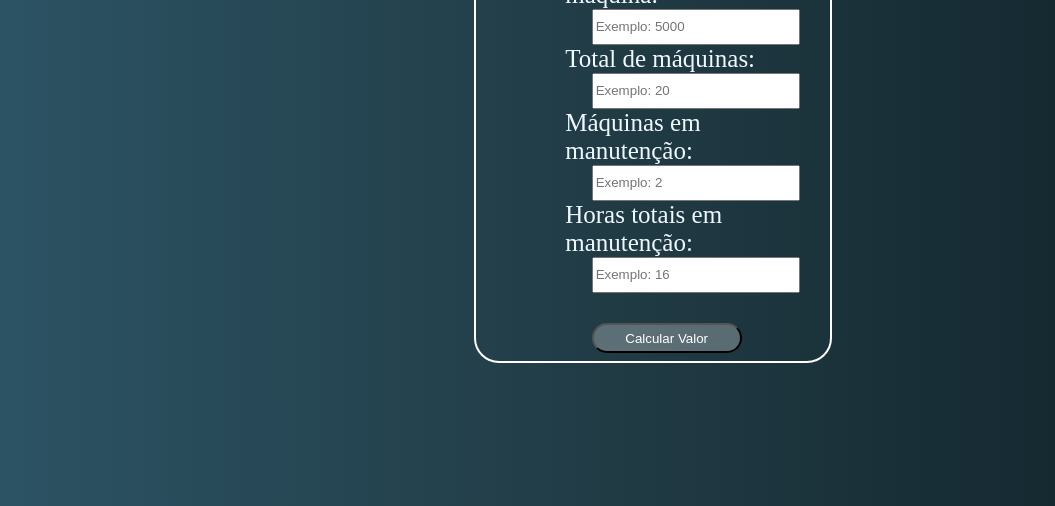
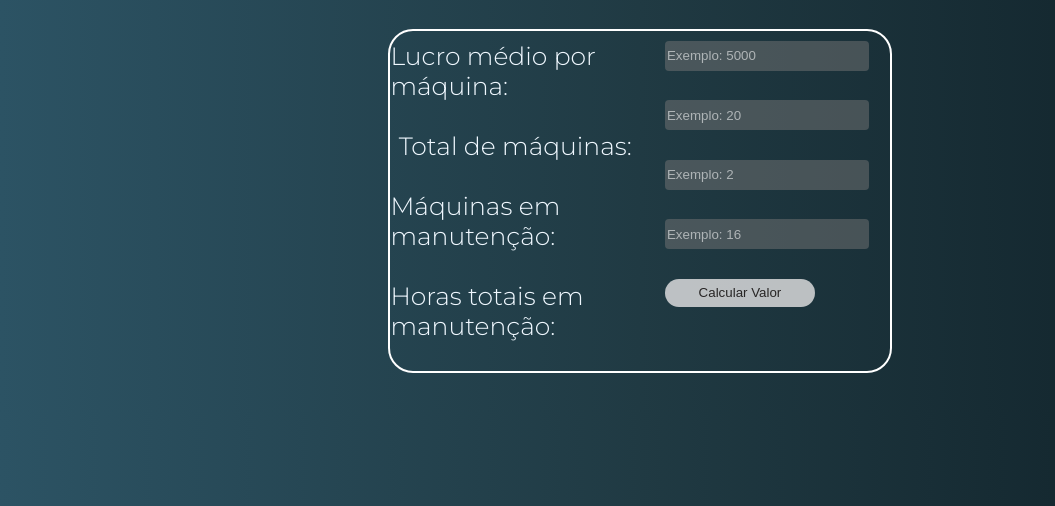
Before and after one commit to MatheusPatricio013/Projeto-grupo-6, a plain HTML site: page index.html in a window 1280 px wide. Shown: the part 294-800 px from the top of the page, without its empty margins (0-1055 px from the left). Drawn offline with Linux system fonts and the light colour scheme.

Commit message:
CSS e Script adicionados. Falta melhorar os spans errors

```diff
--- a/index.html
+++ b/index.html
@@ -7,12 +7,16 @@
     <meta name="viewport" content="width=device-width, initial-scale=1.0">
     <title>Simulador Financeiro</title>
     <link rel="stylesheet" href="style.css">
+    <link href="https://fonts.googleapis.com/css2?family=Montserrat:wght@300&display=swap" rel="stylesheet">
 </head>
 
 <body>
-    <img id='logo' src="logoblack.png">
+    <div class="img">
+        <img id='logo' src="https://i.ibb.co/xhnWLXq/logo-systemp.png">
+    </div>
+    <div class="header">
         <h1>Calculadora Financeira</h1>
-
+    </div>
     <!-- <p> Este programa tem a finalidade de informar o usuário sobre a perda de lucro em casos de falhas
         nas máquinas somado à quantia gasta com reparos. Os dados solicitados são o lucro por hora de
         trabalho da máquina, a quantidade de máquinas presentes na indústria, quantas delas estão sem
@@ -25,21 +29,37 @@
 
             A class input_from é padrao nos inputs do form para a manipulação css
         -->
+    <div class="caixa">
         <div id="formulario">
             <form class="box_form">
-        <label for="input_lucro_medio_maquina" class="label_form" > Lucro médio por máquina:</label><br>
-        <input class="input_form" id="input_lucro_medio_maquina" placeholder="Exemplo: 5000"><br>
+                <div class="div_label">
+                    <label for="input_lucro_medio_maquina" class="label_form"> Lucro médio por máquina:</label><br>
                     <label for="input_total_maquinas" class="label_form">Total de máquinas:</label><br>
-        <input class="input_form"id="input_total_maquinas" placeholder="Exemplo: 20"><br>
                     <label for="input_maquinas_off" class="label_form">Máquinas em manutenção:</label><br>
-        <input class="input_form"id="input_maquinas_off" placeholder="Exemplo: 2"><br>
                     <label for="input_horas_off" class="label_form">Horas totais em manutenção:</label><br>
-        <input class="input_form"id="input_horas_off" placeholder="Exemplo: 16"><br><br>
-        <input class="input_submit" type="button" onclick="calcula_perda()" value="Calcular Valor"></input>
+                </div>
+                <div class="div_inputs">
+                    <span id="error_lucro_medio"></span>
+                    <input  class="input_form" id="input_lucro_medio_maquina" placeholder="Exemplo: 5000">
+                    <br>
+                    <span id="error_total_maq"></span>
+                    <input  class="input_form" id="input_total_maquinas" placeholder="Exemplo: 20">
+                    <br>
+                    <span id="error_maq_off"></span>
+                    <input  class="input_form" id="input_maquinas_off" placeholder="Exemplo: 2">
+                    <br>
+                    <span id="error_hr_off"></span>
+                    <input  class="input_form" id="input_horas_off" placeholder="Exemplo: 16">
+                    <br>
+                    <input  class="input_submit" type="button" onclick="calcula_perda()" value="Calcular Valor"></input>
+                </div>
             </form>
+        </div>
+    </div>
     </div>
     <div id="mensagem"></div>
 
 </body>
 <script src="script.js"></script>
+
 </html>
--- a/script.js
+++ b/script.js
@@ -8,28 +8,53 @@ function calcula_perda() {
     var perda_total = lucro_medio_maquina * maquinas_off * horas_off;
 
     var porcentagem_perda = (perda_total * 100) / lucro_total;
+    const errorMsg = document.querySelector('.input_form').style.boxShadow = "0 0 3px  #CC0000";
+    const validMsg= document.querySelector('.input_form').style.boxShadow = "0 0 3px green";
 
    if (maquinas_off > total_maquinas ){
-       return mensagem.innerHTML='Digite um total de máquinas válido'
+      mensagem.innerHTML='Digite um total de máquinas válido'
    }
 
     if(lucro_medio_maquina == ''){
-        return mensagem.innerHTML='Digite o lucro médio'
-        input_lucro_medio_maquina.style.borderColor = 'red'
-    }
-    else if(total_maquinas == ''){
-        return mensagem.innerHTML='Digite o total de máquinas'
-        input_total_maquinas.style.borderColor = 'red'
-    }
-    else if (maquinas_off == ''){
-        return mensagem.innerHTML='Digite o total de máquinas em manutenção'
-        input_maquinas_off.style.borderColor = 'red'
-    }
-    else if(horas_off == ''){
-        return mensagem.innerHTML = 'Digite as horas em manutenção'
-        input_horas_off.style.borderColor='red'
+        error_lucro_medio.innerHTML = '*Campo vazio'
+        document.getElementById("input_lucro_medio_maquina").focus()
+        document.getElementById("input_lucro_medio_maquina").errorMsg
+
     }
     else{
+        error_lucro_medio.innerHTML = ''
+        document.getElementById("input_lucro_medio_maquina").validMsg
+    }
+     if(total_maquinas == ''){
+        error_total_maq.innerHTML = '*Campo vazio'
+         document.getElementById("input_total_maquinas").focus()
+          document.getElementById("input_total_maquinas").errorMsg
+
+    }
+    else{
+        error_total_maq.innerHTML = ''
+        document.getElementById("input_total_maquinas").validMsg
+    }
+     if (maquinas_off == ''){
+        error_maq_off.innerHTML=`*Campo vazio`
+        document.getElementById("input_maquinas_off").focus()
+        document.getElementById("input_maquinas_off").errorMsg
+
+    }
+    else{
+        error_maq_off.innerHTML=``
+        document.getElementById("input_maquinas_off").validMsg
+    }
+     if(horas_off == ''){
+        error_hr_off.innerHTML=`*Campo vazio `
+        document.getElementById("input_horas_off").focus()
+       document.getElementById("input_horas_off").errorMsg
+    }
+    else{
+        error_hr_off.innerHTML=``
+        document.getElementById("input_horas_off").validMsg
+    }
+    if(lucro_medio_maquina != '' && total_maquinas != '' && maquinas_off != '' && maquinas_off < total_maquinas && horas_off != ''){
         mensagem.innerHTML = `O valor perdido será de ${perda_total.toLocaleString("pt-BR", {style:"currency", currency:"BRL"})},
         equivalente a ${porcentagem_perda.toFixed(1)}
         % <br>da renda da indústria durante as horas em manutenção.`
--- a/style.css
+++ b/style.css
@@ -1,40 +1,61 @@
 body{
-    margin: 0;
+    padding: 0%;
+    margin: 0%;
     background: linear-gradient(to left, #0f2027, #203a43, #2c5364);
     color: white;
+    font-family: 'Montserrat', sans-serif;
+
 }
 h1 {
     color: rgb(255, 255, 255);
-    margin-left: 40%;
+    margin-left: 8%;
     font-size: 40px;
+    display: flex;
+    justify-content:center ;
 }
+
+.caixa{
+    width: 100%;
+    height: 80%;
+    display: flex;
+    justify-content: center;
+    padding: 0;
+    margin: 0;
+}
+
 .box_form{
-    padding-top: 5%;
-    margin-left: 20%;
     font-size: 25px;
     color: aliceblue;
-    font-family: 'Times New Roman', Times, serif;
     border: solid white 2px;
     border-radius: 25px;
-    padding-left: 20%;
+
+    width: 65%;
+    height: 100%;
+
 }
+
 #formulario{
-    width: 35%;
-    height: 4%;
-    margin-left: 30%;
+    width: 60%;
+    height: 20%;
+
     border-radius: 25px;
+    display: flex;
+    align-items: center;
+    justify-content: space-around;
+
 }
+
 .input_submit{
     width: 150px;
     margin-left: 10%;
     margin-bottom: 3%;
-    background-color: rgba(255, 255, 255, 0.267);
-    color: white;
+    background-color: #fcf9f9b6;
+    color: #272525;
     border-radius: 15px;
 }
 .input_submit:hover {
     transition: 1s;
-    background-color: rgba(5, 0, 0, 0.561);
+    background-color: #f8eaea57;
     width: 170px;
     height: 30px;
 }
@@ -45,8 +66,15 @@ h1 {
 
 input {
     width: 200px;
-    height: 30px;
+    height: 28px;
+    background-color: #7575757e;
+    border-radius: 4px;
+    border-style: none;
+    margin-bottom: -0.2%;
+}
 
+::placeholder{
+    color: rgba(255, 255, 255, 0.555);
 }
 
 #mensagem {
@@ -60,3 +88,65 @@ input {
     left: 2%;
     border-radius: 15%;
 }
+.header{
+    width: 70%;
+    float: right;
+    display: flex;
+    justify-content: center;
+    margin-right: 15%;
+    margin-bottom: 2.5%;
+}
+
+.img{
+    width: 45%;
+    float: left;
+}
+
+.img img{
+    width: 40%;
+}
+
+.div_label{
+    width: 50%;
+    height: 100%;
+    display: flex;
+    flex-direction: column;
+    justify-content: space-between;
+    float: left;
+    margin-top: 2%;
+    align-items: center;
+}
+
+.div_inputs{
+    width: 50%;
+    height: 100%;
+    display: flex;
+    flex-direction: column;
+    justify-content: space-between;
+    margin-top: 2%;
+    align-items: flex-start;
+    float:left
+}
+
+/*
+.div_span{
+    width: 25%;
+    height: 100%;
+    display: flex;
+    flex-direction:column;
+    justify-content: space-between;
+    margin-top: 1%;
+    align-items: flex-start;
+    font-size: 16px;
+    color: red;
+    background-color: red;
+
+}*/
+
+span {
+    color: red;
+    font-size: 12px;
+}
+.label_form{
+    font-size: 25px;
+}
```
Lines whose indentation alone changed are shown as unchanged.
